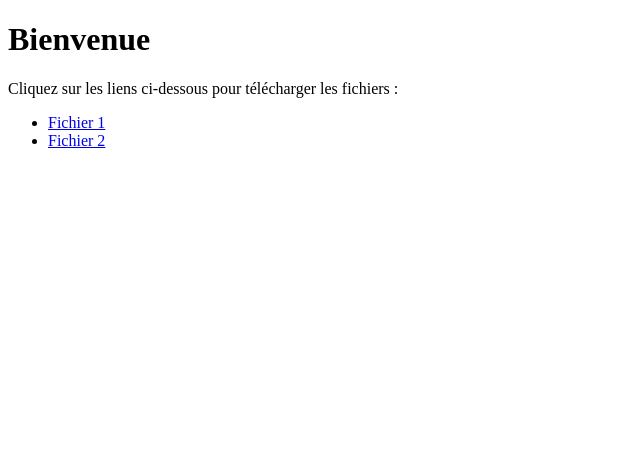
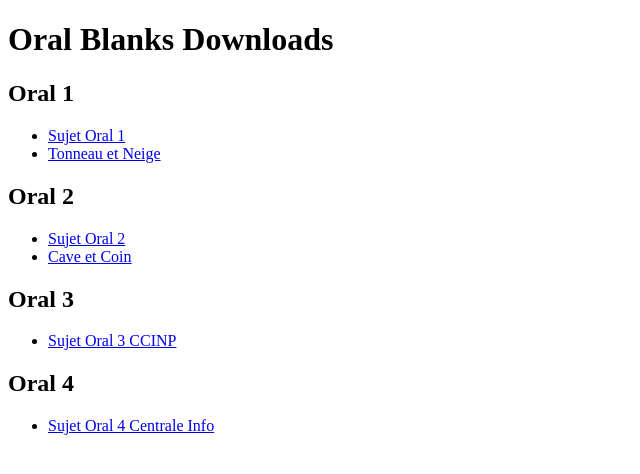
Before and after one commit to Iridium6626/fichiers-libres, a plain HTML site: page index.html in a window 1280 px wide. Shown: the whole page, without its empty margins (0-640 px from the left). Drawn offline with Linux system fonts and the light colour scheme.

Commit message:
Update index.html

```diff
--- a/index.html
+++ b/index.html
@@ -3,15 +3,31 @@
 <head>
     <meta charset="UTF-8">
     <meta name="viewport" content="width=device-width, initial-scale=1.0">
-    <title>Fichiers en Libre Accès</title>
+    <title>Oral Blanks Downloads</title>
 </head>
 <body>
-    <h1>Bienvenue</h1>
-    <p>Cliquez sur les liens ci-dessous pour télécharger les fichiers :</p>
+    <h1>Oral Blanks Downloads</h1>
+
+    <h2>Oral 1</h2>
     <ul>
-        <li><a href="fichier1.txt">Fichier 1</a></li>
-        <li><a href="fichier2.pdf">Fichier 2</a></li>
-        <!-- Ajoutez d'autres fichiers ici -->
+        <li><a href="Oraux_blancs/Sujet_oral_1.pdf" download>Sujet Oral 1</a></li>
+        <li><a href="Oraux_blancs/Tonneau_et_neige.pdf" download>Tonneau et Neige</a></li>
+    </ul>
+
+    <h2>Oral 2</h2>
+    <ul>
+        <li><a href="Oraux_blancs/Sujet_oral_2.pdf" download>Sujet Oral 2</a></li>
+        <li><a href="Oraux_blancs/Cave_et_coin.pdf" download>Cave et Coin</a></li>
+    </ul>
+
+    <h2>Oral 3</h2>
+    <ul>
+        <li><a href="Oraux_blancs/Sujet_oral_3_CCINP.pdf" download>Sujet Oral 3 CCINP</a></li>
+    </ul>
+
+    <h2>Oral 4</h2>
+    <ul>
+        <li><a href="Oraux_blancs/Sujet_oral_4_Centrale_info.pdf" download>Sujet Oral 4 Centrale Info</a></li>
     </ul>
 </body>
 </html>
```
